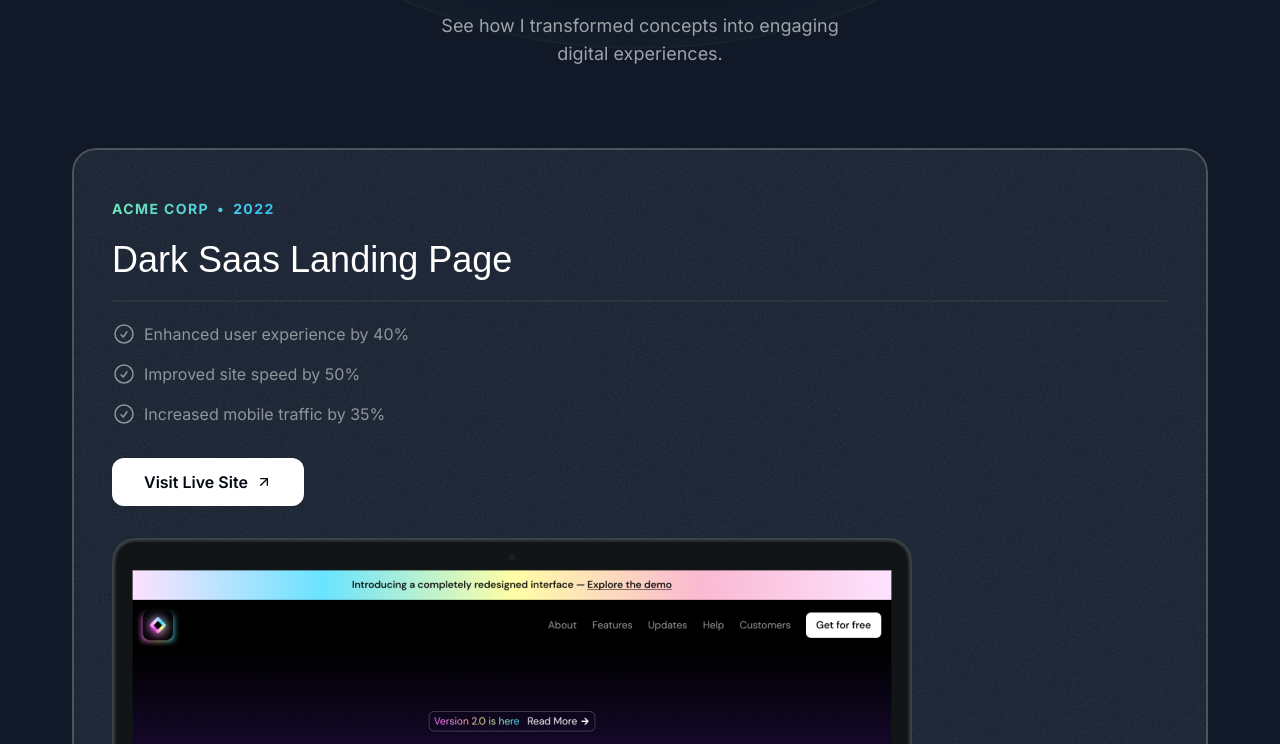
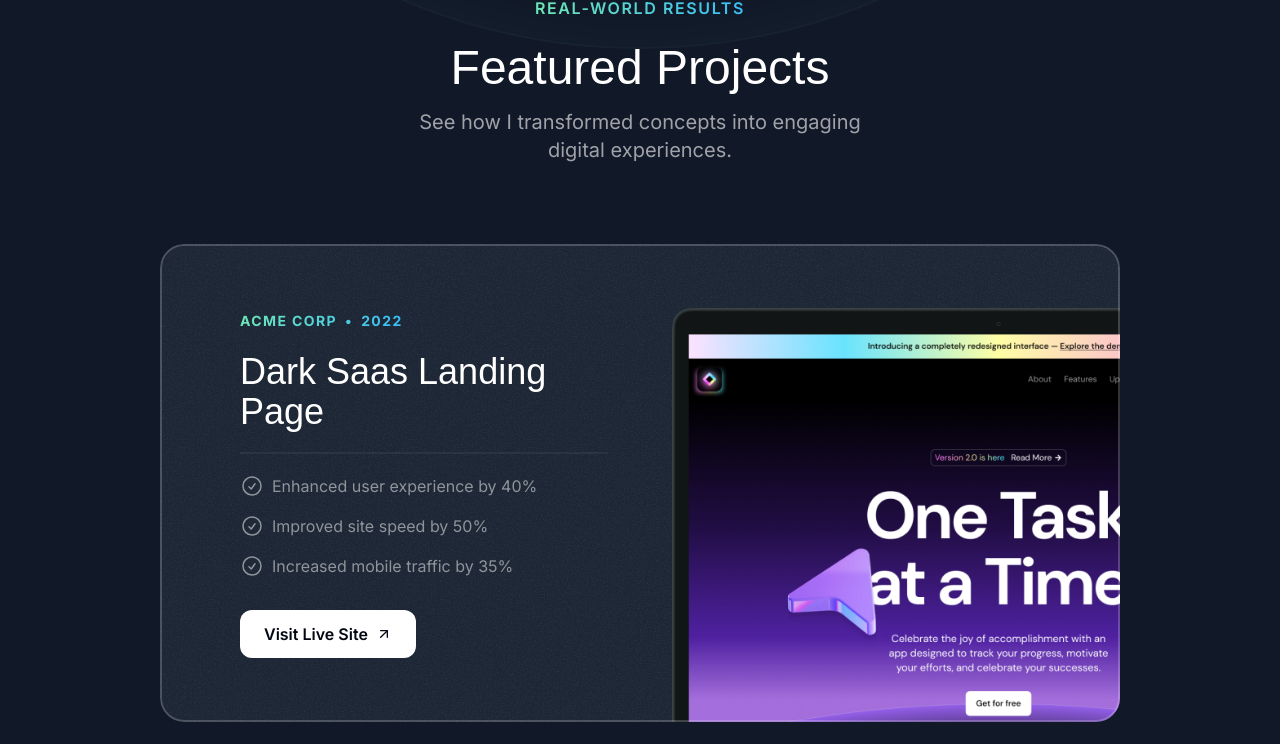
Before and after one commit to Saeedul/next-portfolio, a Next.js app: page / in a window 1280 px wide. Shown: the part 1022-1766 px from the top of the page. Built offline with nearby package versions, Linux system fonts and the light colour scheme; a web font is replaced by a local one.

Commit message:
improved card responsiveness

```diff
--- a/src/app/globals.css
+++ b/src/app/globals.css
@@ -11,3 +11,9 @@
         @apply absolute inset-0 border-2 top-1/2 left-1/2 -translate-x-1/2 -translate-y-1/2 rounded-full border-emerald-300/5 shadow-[0_0_80px_inset] shadow-emerald-300/5;
     }
 }
+
+@layer utilities {
+    .container {
+        @apply lg:max-w-5xl;
+    }
+}
--- a/src/sections/Projects.tsx
+++ b/src/sections/Projects.tsx
@@ -47,7 +47,7 @@ const portfolioProjects = [
 
 export const ProjectsSection = () => {
   return (
-    <section className="pb-16">
+    <section className="pb-16 lg:py-24">
       <div className="container">
         <div className="flex justify-center">
           <p className="uppercase font-semibold tracking-widest bg-gradient-to-r from-emerald-300 to-sky-400 text-center bg-clip-text text-transparent">
@@ -55,13 +55,15 @@ export const ProjectsSection = () => {
           </p>
         </div>
         <h2 className="font-serif text-3xl md:text-5xl text-center mt-6">Featured Projects</h2>
-        <p className="text-center md:text-lg text-white/60 mt-4 max-w-md mx-auto">See how I transformed concepts into engaging digital experiences.</p>
+        <p className="text-center md:text-lg lg:text-xl text-white/60 mt-4 max-w-md mx-auto">See how I transformed concepts into engaging digital experiences.</p>
         <div className="flex flex-col mt-10 md:mt-20 gap-20">
           {portfolioProjects.map(project => (
-            <div key={project.title} className="bg-gray-800 rounded-3xl relative z-0 overflow-hidden after:z-10 after:content-[''] after:absolute after:inset-0 after:outline-2 after:outline after:-outline-offset-2 after:rounded-3xl after:outline-white/20 md:pt-12 md:px-10 px-8 pt-8 after:pointer-events-none">
+            <div key={project.title} className="bg-gray-800 rounded-3xl relative z-0 overflow-hidden after:z-10 after:content-[''] after:absolute after:inset-0 after:outline-2 after:outline after:-outline-offset-2 after:rounded-3xl after:outline-white/20 md:pt-12 md:px-10 lg:pt-16 lg:px-20 px-8 pt-8 after:pointer-events-none">
               <div className="absolute inset-0 -z-10 opacity-5" style={{
-                backgroundImage:`url(${grainImage.src})`
+                backgroundImage: `url(${grainImage.src})`
               }}></div>
+              <div className="lg:grid lg:grid-cols-2 lg:gap-16">
+                <div className="lg:pb-16">
                   <div className="bg-gradient-to-r from-emerald-300 to-sky-400 inline-flex font-bold gap-2 uppercase tracking-widest text-sm text-transparent bg-clip-text">
                     <span>{project.company}</span>
                     <span>&bull;</span>
@@ -80,14 +82,18 @@ export const ProjectsSection = () => {
                     ))}
                   </ul>
                   <a href={project.link}>
-                <button className="bg-white text-gray-950 h-12 w-full md:w-auto px-8 rounded-xl font-semibold inline-flex items-center justify-center gap-2 mt-8">
+                    <button className="bg-white text-gray-950 h-12 w-full md:w-auto px-6 rounded-xl font-semibold inline-flex items-center justify-center gap-2 mt-8">
                       <span>
                         Visit Live Site
                       </span>
-                  <ArrowUpRightIcon className="size-4"/>
+                      <ArrowUpRightIcon className="size-4" />
                     </button>
                   </a>
-              <Image src={project.image} alt={project.title} className="mt-8 -mb-4"/>
+                </div>
+                <div className="relative">
+                <Image src={project.image} alt={project.title} className="mt-8 -mb-4 md:-mb-0 lg:mt-0 lg:absolute lg:h-full lg:w-auto lg:max-w-none" />
+                </div>
+              </div>
             </div>
           ))}
         </div>
```
Lines whose indentation alone changed are shown as unchanged.
